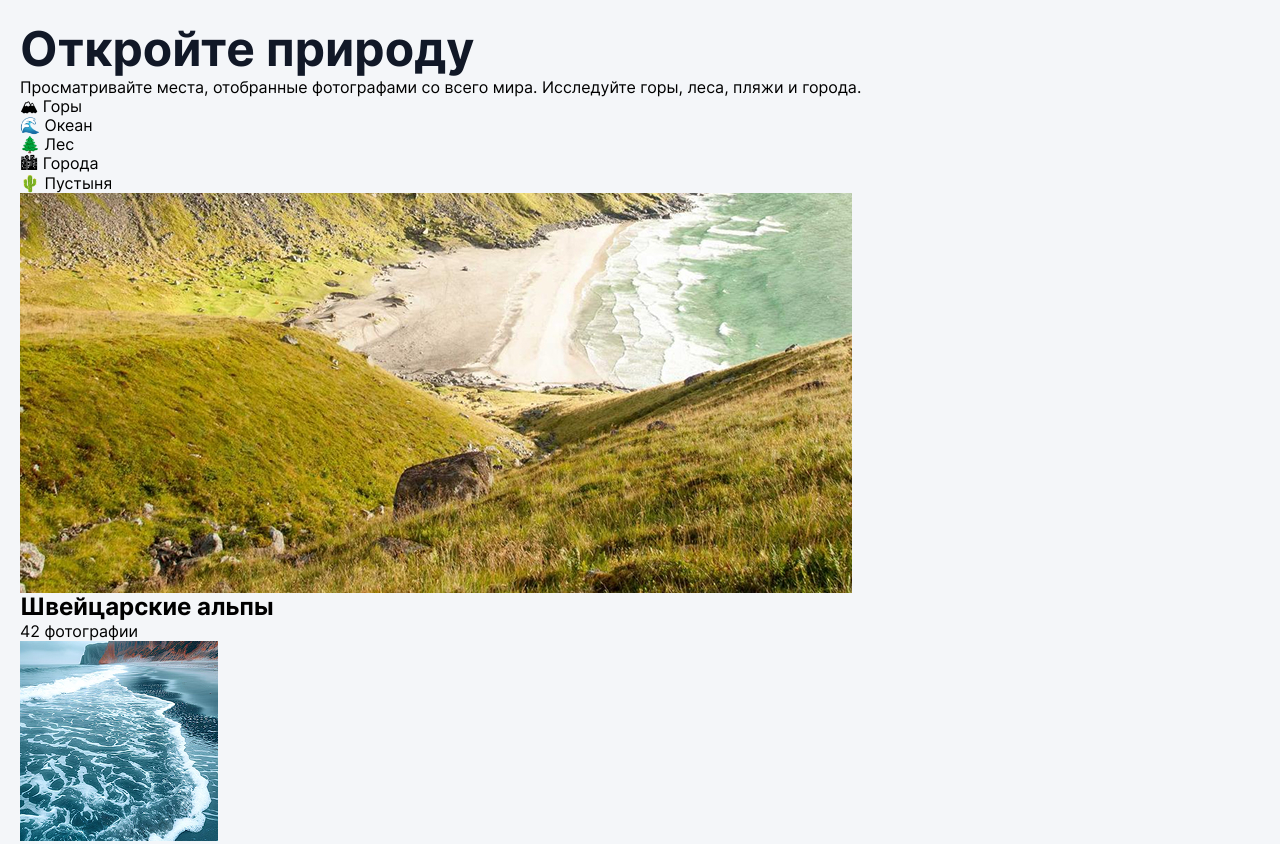
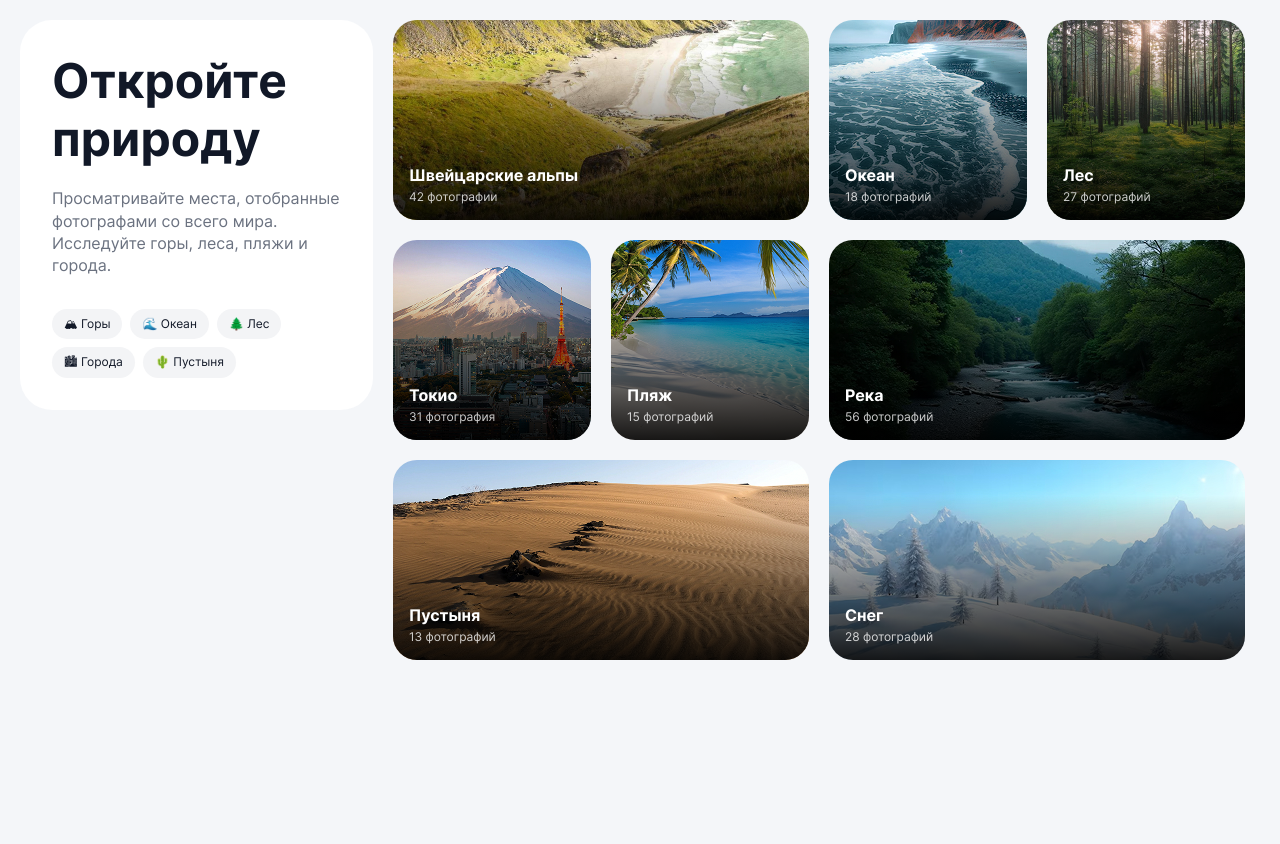
Before and after one commit to sabyrkasoul/bento-galereya, a plain HTML site: page index.html in a window 1280 px wide. Shown: the top 844 px of the page. After the commit the page ends 800 px from the top, so only its background shows below. Drawn offline with Linux system fonts and the light colour scheme.

Commit message:
style: add gallery styles

```diff
--- a/css/style.css
+++ b/css/style.css
@@ -259,3 +259,107 @@ h1 {
   font-size: 48px;
   color: var(--color-dark);
 }
+
+.gallery {
+  display: flex;
+  justify-content: center;
+  align-items: start;
+  column-gap: 20px;
+}
+
+.aside {
+  display: flex;
+  flex-direction: column;
+  row-gap: 32px;
+  max-width: 416px;
+  padding: 32px;
+  background-color: var(--color-light);
+  border-radius: var(--border-radius);
+}
+
+.aside__info {
+  display: flex;
+  flex-direction: column;
+  row-gap: 20px;
+}
+
+.aside__description {
+  font-weight: 400;
+  font-size: 16px;
+  line-height: 1.4;
+  color: var(--color-gray);
+}
+
+.badges__list {
+  display: flex;
+  flex-wrap: wrap;
+  gap: 8px;
+}
+
+.badges__item {
+  padding: 8px 12px;
+  font-weight: 400;
+  font-size: 12px;
+  color: var(--color-dark);
+  background-color: var(--color-light-gray-alt);
+  border-radius: var(--border-radius-large);
+}
+
+.gallery__grid {
+  display: grid;
+  grid-template-columns: repeat(4, 198px);
+  grid-auto-rows: 200px;
+  gap: 20px;
+  max-width: 852px;
+}
+
+.card {
+  position: relative;
+  display: flex;
+  flex-direction: column;
+  justify-content: end;
+  width: 100%;
+  padding: 16px;
+  background-image: var(--gradient);
+  border-radius: var(--border-radius-small);
+  overflow: hidden;
+
+  &:nth-child(1),
+  &:nth-child(6),
+  &:nth-child(7),
+  &:nth-child(8) {
+    grid-column: span 2;
+  }
+}
+
+.card__image {
+  position: absolute;
+  inset: 0;
+  z-index: -1;
+}
+
+.card__body {
+  display: flex;
+  flex-direction: column;
+  row-gap: 4px;
+}
+
+.card__title {
+  font-weight: 700;
+  font-size: 16px;
+  color: var(--color-light);
+}
+
+.card__link {
+  &::before {
+    content: '';
+    position: absolute;
+    inset: 0;
+  }
+}
+
+.card__count {
+  font-weight: 400;
+  font-size: 12px;
+  color: var(--color-light-80);
+}
```
